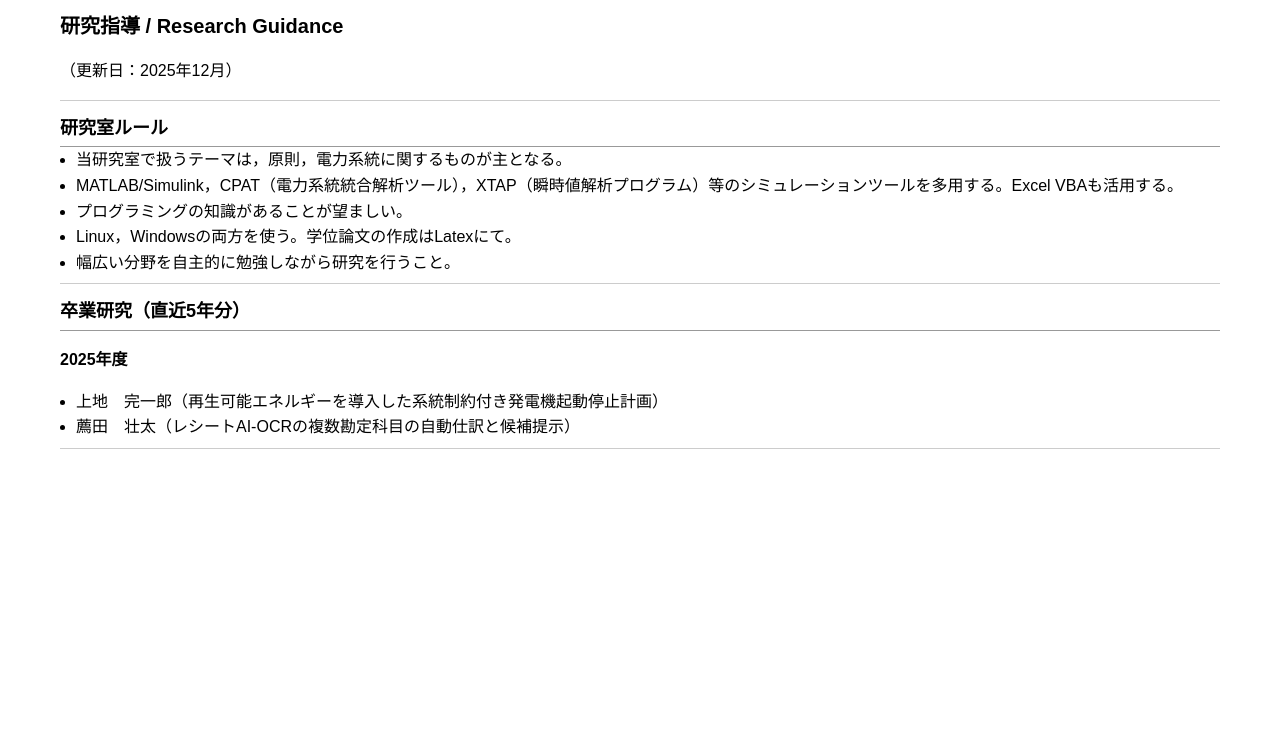
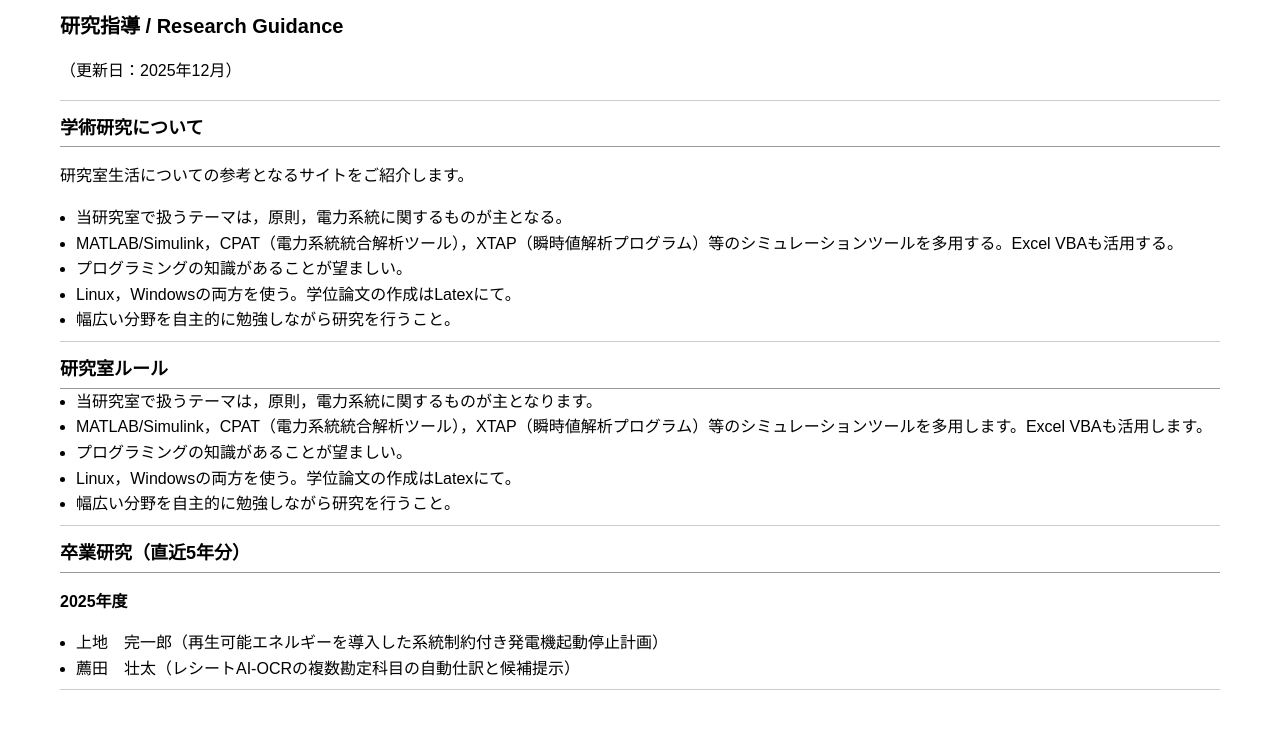
Before and after one commit to akieuehara/AkieUehara.github.io, a Jekyll site: the page built from researchguidance.md, in a window 1280 px wide. Shown: the top 729 px of the page. Built offline with Jekyll 4.4.1, drawn with Linux system fonts in a browser that asks for light colours.

Commit message:
Update researchguidance.md

```diff
--- a/researchguidance.md
+++ b/researchguidance.md
@@ -8,7 +8,9 @@ title: "Research Guidance"
 
 ---
 
-## 研究室ルール
+## 学術研究について
+
+研究室生活についての参考となるサイトをご紹介します。
 
 - 当研究室で扱うテーマは，原則，電力系統に関するものが主となる。
 - MATLAB/Simulink，CPAT（電力系統統合解析ツール），XTAP（瞬時値解析プログラム）等のシミュレーションツールを多用する。Excel VBAも活用する。
@@ -18,6 +20,15 @@ title: "Research Guidance"
 
 ---
 
+## 研究室ルール
+
+- 当研究室で扱うテーマは，原則，電力系統に関するものが主となります。
+- MATLAB/Simulink，CPAT（電力系統統合解析ツール），XTAP（瞬時値解析プログラム）等のシミュレーションツールを多用します。Excel VBAも活用します。
+- プログラミングの知識があることが望ましい。
+- Linux，Windowsの両方を使う。学位論文の作成はLatexにて。
+- 幅広い分野を自主的に勉強しながら研究を行うこと。
+
+---
 
 ## 卒業研究（直近5年分）
 
```
